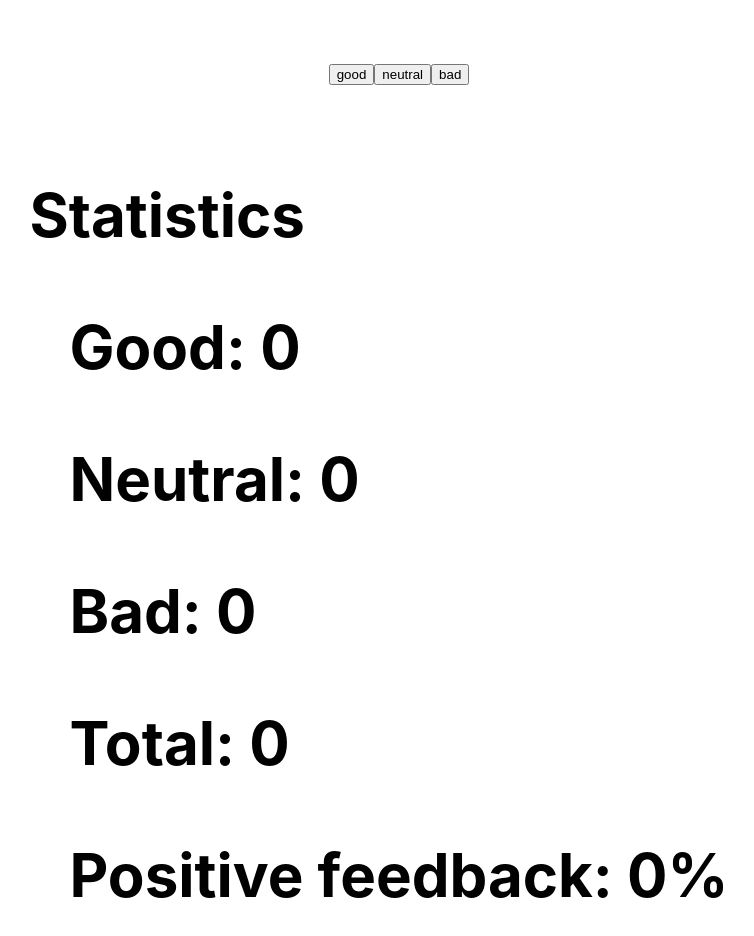
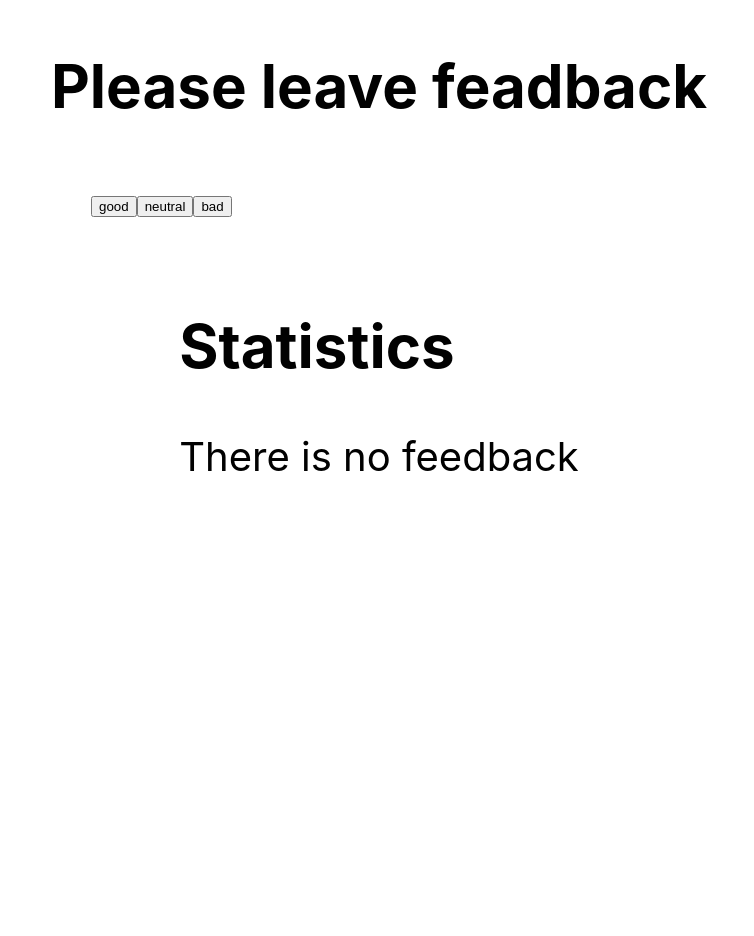
Before and after one commit to Andrii-Sh/goit-react-hw-02-feedback, a React (Create React App) app: page / in a window 1280 px wide. Shown: the top 936 px of the page, without its empty margins (261-1015 px from the left). After the commit the page ends 800 px from the top, so only its background shows below. Built offline with nearby package versions, Linux system fonts and the light colour scheme.

Commit message:
completed step 3 of task 01

```diff
--- a/src/components/App.jsx
+++ b/src/components/App.jsx
@@ -2,6 +2,13 @@
 import React, { Component } from 'react';
 import { Statistics } from '../components/statistics/Statistics';
 import { FeedbackOptions } from '../components/feedback-options/FeedbackOptions';
+import { Section } from '../components/section/Section';
+
+const options = [
+  { id: 'id-1', name: 'good' },
+  { id: 'id-2', name: 'neutral' },
+  { id: 'id-3', name: 'bad' },
+];
 
 export class App extends Component {
   state = {
@@ -10,37 +17,23 @@ export class App extends Component {
     bad: 0,
   };
 
-  // onLeaveFeedback = option => {
-  //   this.setState(prevState => {
-  //     switch (option) {
-  //       case 'good':
-  //         return { good: prevState.good + 1 };
-  //         break;
+  onLeaveFeedback = option => {
+    switch (option) {
+      case 'good':
+        this.setState(prevState => ({ good: prevState.good + 1 }));
+        break;
 
-  //       case 'neutral':
-  //         return { neutral: prevState.neutral + 1 };
-  //         break;
+      case 'neutral':
+        this.setState(prevState => ({ neutral: prevState.neutral + 1 }));
+        break;
 
-  //       case 'bad':
-  //         return { neutral: prevState.neutral + 1 };
-  //         break;
+      case 'bad':
+        this.setState(prevState => ({ bad: prevState.bad + 1 }));
+        break;
 
-  //       default:
-  //         break;
-  //     }
-  //   });
-  // };
-
-  handleClickOnGood = () => {
-    this.setState(prevState => ({ good: prevState.good + 1 }));
-  };
-
-  handleClickOnNeutral = () => {
-    this.setState(prevState => ({ neutral: prevState.neutral + 1 }));
-  };
-
-  handleClickOnBad = () => {
-    this.setState(prevState => ({ bad: prevState.bad + 1 }));
+      default:
+        break;
+    }
   };
 
   countTotalFeedback = () =>
@@ -56,12 +49,6 @@ export class App extends Component {
 
   render() {
     const { good, neutral, bad } = this.state;
-    const options = ['good', 'neutral', 'bad'];
-    // const onLeaveFeedback = ([
-    //   this.handleClickOnGood,
-    //   this.handleClickOnNeutral,
-    //   this.handleClickOnBad,
-    // ] = this);
 
     return (
       <div
@@ -75,10 +62,13 @@ export class App extends Component {
           color: '#010101',
         }}
       >
+        <Section title="Please leave feadback">
           <FeedbackOptions
             options={options}
-          // onLeaveFeedback={onLeaveFeedback}
+            onLeaveFeedback={this.onLeaveFeedback}
           ></FeedbackOptions>
+        </Section>
+        <Section title="Statistics">
           <Statistics
             good={good}
             neutral={neutral}
@@ -86,26 +76,8 @@ export class App extends Component {
             total={this.countTotalFeedback()}
             positivePercentage={this.countPositiveFeedbackPercentage()}
           />
+        </Section>
       </div>
     );
   }
 }
-
-// export default App;
-
-// export const App = () => {
-//   return (
-//     <div
-//       style={{
-//         height: '100vh',
-//         display: 'flex',
-//         justifyContent: 'center',
-//         alignItems: 'center',
-//         fontSize: 40,
-//         color: '#010101',
-//       }}
-//     >
-//       <Feedback />
-//     </div>
-//   );
-// };
--- a/src/components/feedback-options/FeedbackOptions.jsx
+++ b/src/components/feedback-options/FeedbackOptions.jsx
@@ -1,28 +1,28 @@
 import PropTypes from 'prop-types';
 
-// export const FeedbackOptions = ({}) => (
-//   <ul>
-//     <button type="button" onClick={this.handleClickOnGood}>
-//       Good
-//     </button>
-//     <button type="button" onClick={this.handleClickOnNeutral}>
-//       Neutral
-//     </button>
-//     <button type="button" onClick={this.handleClickOnBad}>
-//       Bad
-//     </button>
-//   </ul>
-// );
-
-export const FeedbackOptions = ({ options }) => {
-  console.log(options);
+export const FeedbackOptions = ({ options, onLeaveFeedback }) => {
   return (
     <ul>
       {options.map(option => (
-        <button type="button" option={option} key={option}>
-          {option}
+        <button
+          type="button"
+          option={option.name}
+          key={option.id}
+          onClick={() => onLeaveFeedback(option.name)}
+        >
+          {option.name}
         </button>
       ))}
     </ul>
   );
 };
+
+FeedbackOptions.propTypes = {
+  options: PropTypes.arrayOf(
+    PropTypes.shape({
+      name: PropTypes.string.isRequired,
+      id: PropTypes.string.isRequired,
+    })
+  ),
+  onLeaveFeedback: PropTypes.func.isRequired,
+};
--- /dev/null
+++ b/src/components/section/Section.jsx
@@ -0,0 +1,12 @@
+import PropTypes from 'prop-types';
+
+export const Section = ({ title, children }) => (
+  <div>
+    <h2>{title}</h2>
+    {children}
+  </div>
+);
+
+Section.propTypes = {
+  title: PropTypes.string.isRequired,
+};
--- a/src/components/statistics/Statistics.jsx
+++ b/src/components/statistics/Statistics.jsx
@@ -1,22 +1,22 @@
 import PropTypes from 'prop-types';
 
-export const Statistics = ({
-  good,
-  neutral,
-  bad,
-  total,
-  positivePercentage,
-}) => (
-  <div>
-    <h2>
-      Statistics
-      <ul>
-        <p>Good: {good}</p>
-        <p>Neutral: {neutral}</p>
-        <p>Bad: {bad}</p>
-        <p>Total: {total}</p>
-        <p>Positive feedback: {positivePercentage}%</p>
-      </ul>
-    </h2>
-  </div>
-);
+export const Statistics = ({ good, neutral, bad, total, positivePercentage }) =>
+  total === 0 ? (
+    <p>There is no feedback</p>
+  ) : (
+    <ul>
+      <li>Good: {good}</li>
+      <li>Neutral: {neutral}</li>
+      <li>Bad: {bad}</li>
+      <li>Total: {total}</li>
+      <li>Positive feedback: {positivePercentage}%</li>
+    </ul>
+  );
+
+Statistics.propTypes = {
+  good: PropTypes.number.isRequired,
+  neutral: PropTypes.number.isRequired,
+  bad: PropTypes.number.isRequired,
+  total: PropTypes.number.isRequired,
+  positivePercentage: PropTypes.number.isRequired,
+};
```
Also changed, not shown: src/components/feedback/Feedback.jsx (deleted, +0 -68 lines). Lines whose indentation alone changed are shown as unchanged.
